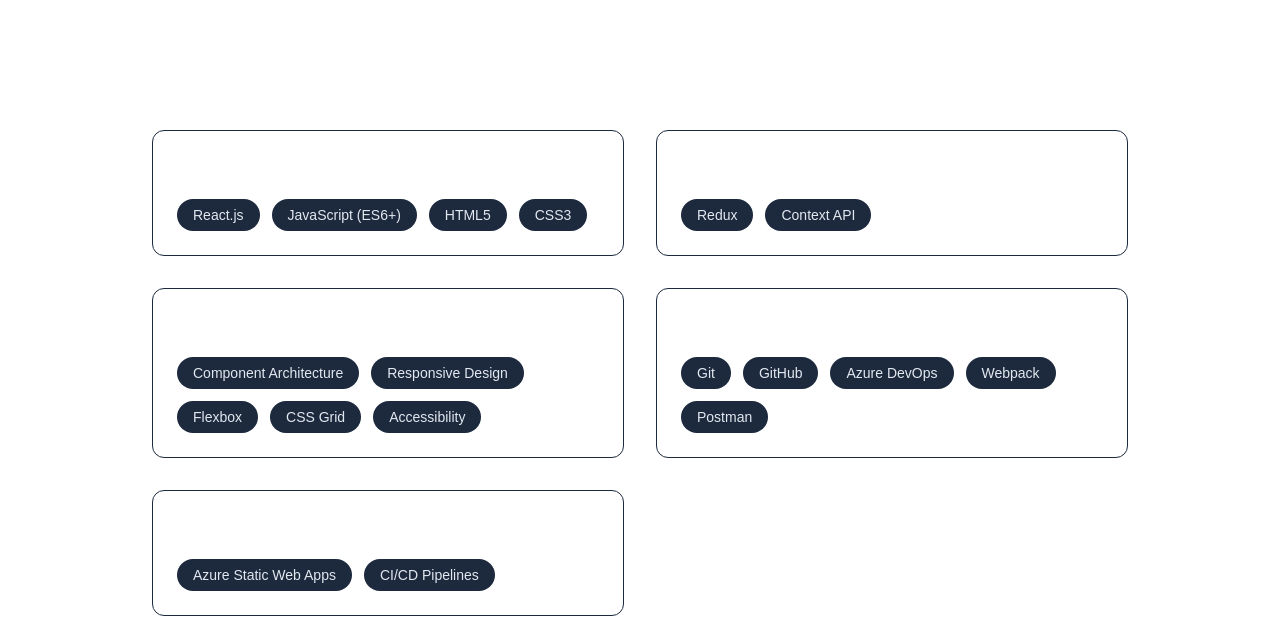
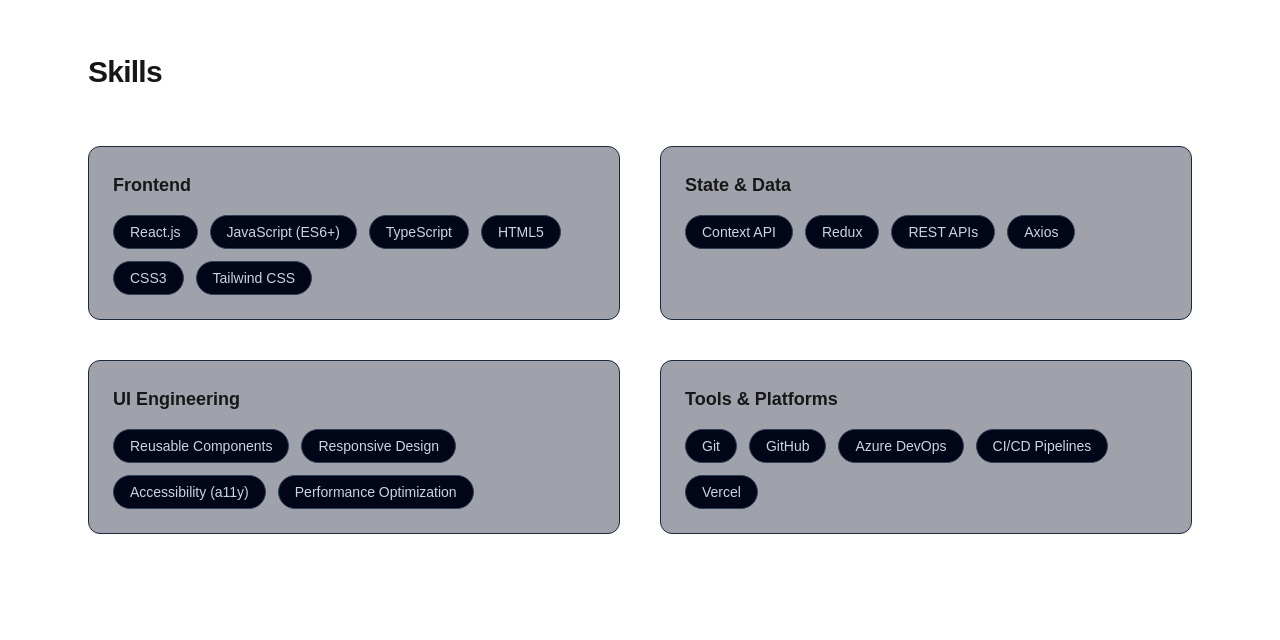
Before and after one commit to Balaji1227/balaji-kolli-portfolio, a Next.js app: page / in a window 1280 px wide. Shown: the part 2140-2780 px from the top of the page. Built offline with nearby package versions, Linux system fonts and the light colour scheme.

Commit message:
Redesign skills section with grouped badges and glow

```diff
--- a/components/Skills.tsx
+++ b/components/Skills.tsx
@@ -1,65 +1,78 @@
-import Reveal from "./Reveal";
-
-type SkillCategory = {
+type SkillGroup = {
   title: string;
   skills: string[];
 };
 
-
-
 export default function Skills() {
-  const categories: SkillCategory[] = [
+  const skillGroups: SkillGroup[] = [
     {
       title: "Frontend",
-      skills: ["React.js", "JavaScript (ES6+)", "HTML5", "CSS3"],
+      skills: [
+        "React.js",
+        "JavaScript (ES6+)",
+        "TypeScript",
+        "HTML5",
+        "CSS3",
+        "Tailwind CSS",
+      ],
     },
     {
-      title: "State Management",
-      skills: ["Redux", "Context API"],
+      title: "State & Data",
+      skills: [
+        "Context API",
+        "Redux",
+        "REST APIs",
+        "Axios",
+      ],
     },
     {
       title: "UI Engineering",
       skills: [
-        "Component Architecture",
+        "Reusable Components",
         "Responsive Design",
-        "Flexbox",
-        "CSS Grid",
-        "Accessibility",
+        "Accessibility (a11y)",
+        "Performance Optimization",
       ],
     },
     {
-      title: "Tools",
-      skills: ["Git", "GitHub", "Azure DevOps", "Webpack", "Postman"],
-    },
-    {
-      title: "Cloud",
-      skills: ["Azure Static Web Apps", "CI/CD Pipelines"],
+      title: "Tools & Platforms",
+      skills: [
+        "Git",
+        "GitHub",
+        "Azure DevOps",
+        "CI/CD Pipelines",
+        "Vercel",
+      ],
     },
   ];
 
   return (
-    <Reveal>
     <section
       id="skills"
-      className="px-6 py-20 max-w-5xl mx-auto text-white"
+      className="px-6 py-20 max-w-6xl mx-auto"
     >
-      <h2 className="text-3xl font-bold mb-10">Skills</h2>
+      <h2 className="text-3xl font-bold mb-14 tracking-tight">
+        Skills
+      </h2>
 
-      <div className="grid md:grid-cols-2 gap-8">
-        {categories.map((category, index) => (
+      <div className="grid md:grid-cols-2 gap-10">
+        {skillGroups.map((group, i) => (
           <div
-            key={index}
-            className="border border-slate-800 rounded-xl p-6"
+            key={i}
+            className="relative rounded-xl border border-slate-800 bg-slate-900/40 p-6"
           >
-            <h3 className="text-xl font-semibold mb-4">
-              {category.title}
+            {/* Glow */}
+            <div className="absolute inset-0 rounded-xl bg-sky-500/5 blur-xl opacity-0 hover:opacity-100 transition pointer-events-none" />
+
+            <h3 className="text-lg font-semibold mb-4 relative z-10">
+              {group.title}
             </h3>
 
-            <div className="flex flex-wrap gap-3">
-              {category.skills.map((skill, i) => (
+            <div className="flex flex-wrap gap-3 relative z-10">
+              {group.skills.map((skill, index) => (
                 <span
-                  key={i}
-                  className="px-4 py-1.5 rounded-full text-sm bg-slate-800 text-slate-200 hover:bg-sky-500 hover:text-black transition"
+                  key={index}
+                  className="px-4 py-1.5 text-sm rounded-full border border-slate-700 bg-slate-950 text-slate-300 hover:border-sky-500 hover:text-sky-400 transition"
                 >
                   {skill}
                 </span>
@@ -69,6 +82,5 @@ export default function Skills() {
         ))}
       </div>
     </section>
-    </Reveal>
   );
 }
```
